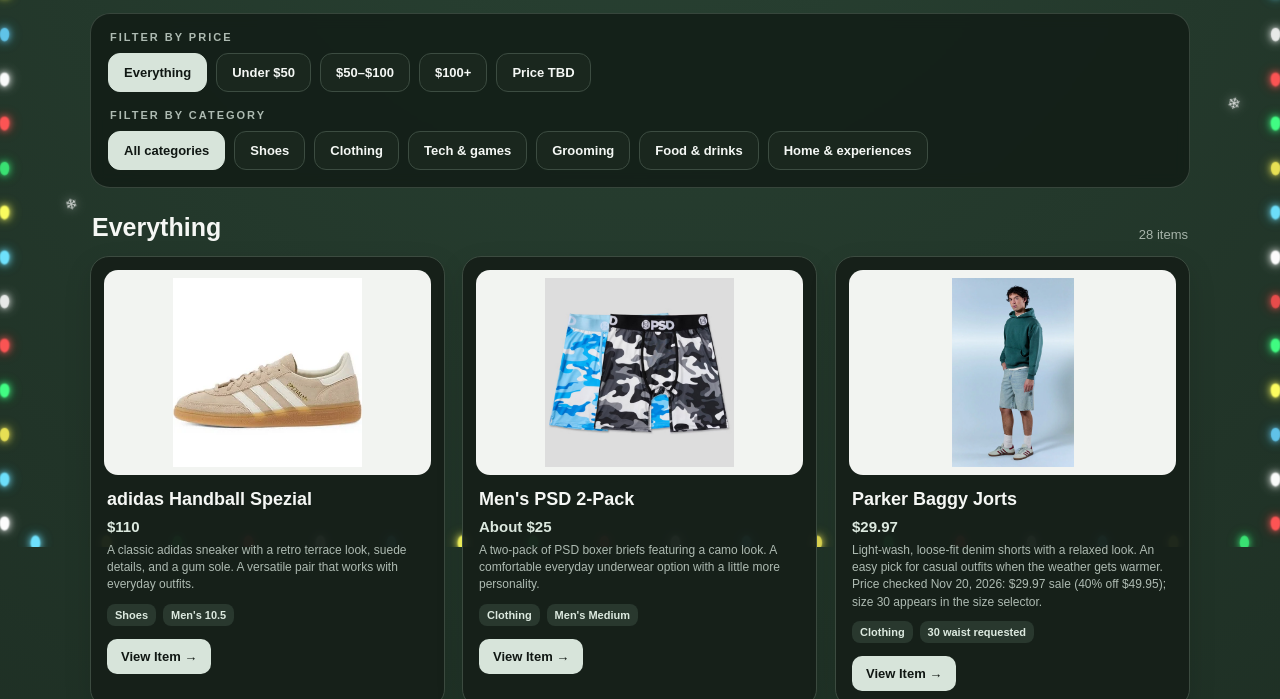
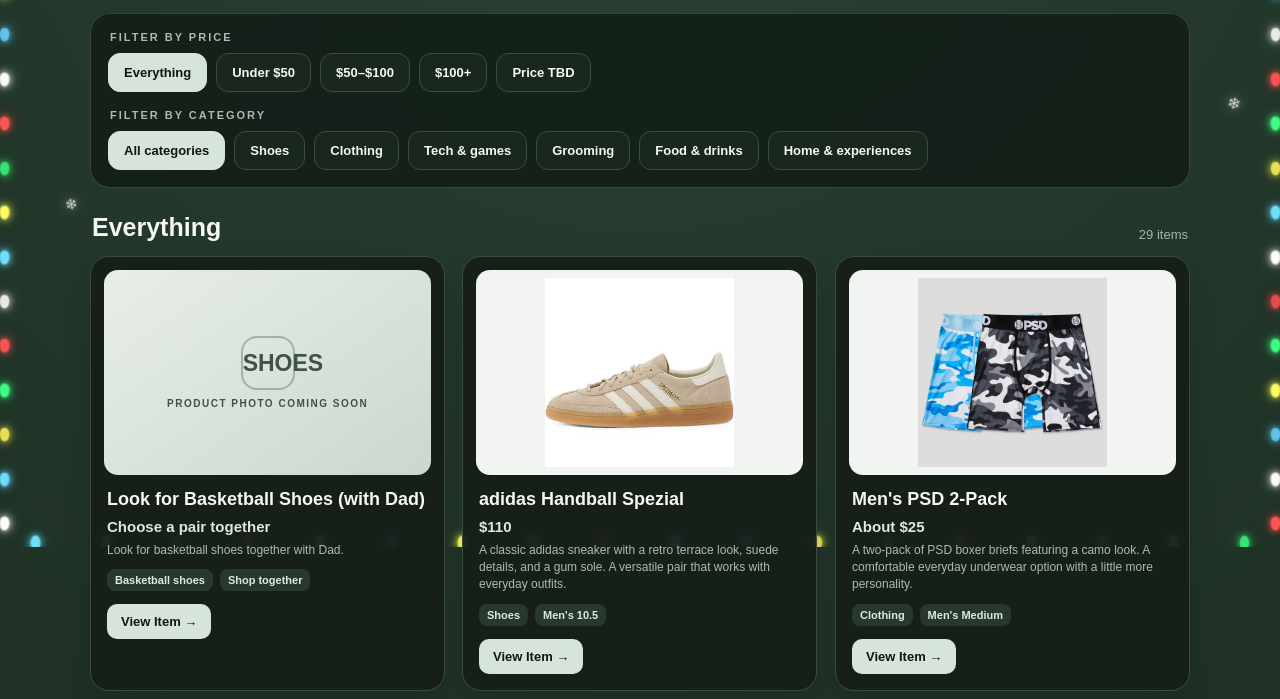
Before and after one commit to bpmboy11/Ben-s-Christmas-List-2026, a plain HTML site: page wishlist.html in a window 1280 px wide. Shown: the part 253-952 px from the top of the page. Drawn offline with Linux system fonts and the light colour scheme.

Commit message:
Add basketball shoes shopping wishlist slot

```diff
--- a/wishlist.html
+++ b/wishlist.html
@@ -250,6 +250,18 @@
 
 <script>
 const gifts = [
+  {
+    "name": "Look for Basketball Shoes (with Dad)",
+    "price": "Choose a pair together",
+    "range": "unknown",
+    "category": "shoes",
+    "categoryLabel": "Basketball shoes",
+    "size": "Shop together",
+    "image": "",
+    "link": "",
+    "note": "Look for basketball shoes together with Dad."
+  },
+
   {
     "name": "adidas Handball Spezial",
     "price": "$110",
```
